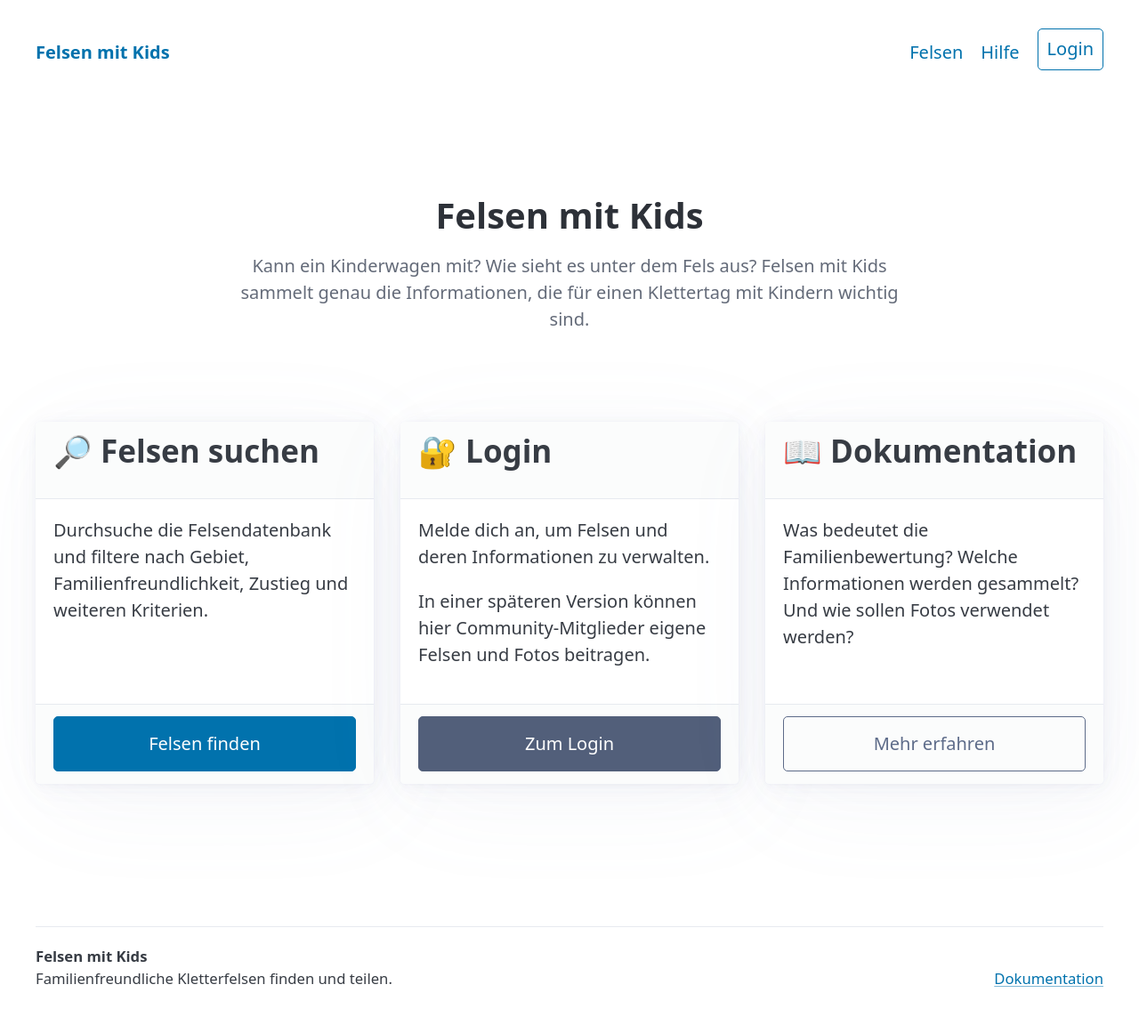
After one commit to ripertio/felsen-mit-kids, a Django app: page / in a window 1280 px wide. The commit adds this page. Shown: the whole page at 89% size. Run offline with Django 5.2, Linux system fonts and the light colour scheme; some libraries are stand-ins or nearby versions.

Commit message:
Complete public V0.3

```diff
--- a/felsen_mit_kids/urls.py
+++ b/felsen_mit_kids/urls.py
@@ -1,12 +1,25 @@
 from django.conf import settings
 from django.conf.urls.static import static
 from django.contrib import admin
+from django.shortcuts import render
 from django.urls import include, path
 
+
+def home(request):
+    return render(request, "home.html")
+
+
+def docs(request):
+    return render(request, "docs.html")
+
+
 urlpatterns = [
+    path("", home, name="home"),
+    path("crags/", include("crags.urls")),
+    path("docs/", docs, name="docs"),
     path("admin/", admin.site.urls),
-    path("crags/", include("crags.urls")),
 ]
+
 
 if settings.DEBUG:
     urlpatterns += static(
--- a/static/css/main.css
+++ b/static/css/main.css
@@ -33,8 +33,80 @@
     border-radius: var(--pico-border-radius);
 }
 
+
+/* Brand */
+
+.brand {
+    text-decoration: none;
+}
+
+
+/* Homepage */
+
+.hero {
+    max-width: 750px;
+    margin-inline: auto;
+    padding-block: 4rem 3rem;
+    text-align: center;
+}
+
+.hero > p {
+    color: var(--pico-muted-color);
+}
+
+
+.home-actions {
+    display: grid;
+    gap: 1.5rem;
+    margin-bottom: 4rem;
+}
+
+.home-actions article {
+    display: flex;
+    flex-direction: column;
+}
+
+.home-actions article > p:last-of-type {
+    flex-grow: 1;
+}
+
+.home-actions footer a {
+    width: 100%;
+}
+
+
+.home-about {
+    max-width: 750px;
+    margin-inline: auto;
+    margin-bottom: 4rem;
+}
+
+
+/* Footer */
+
+.site-footer {
+    padding-bottom: 2rem;
+}
+
+.footer-content {
+    display: flex;
+    flex-direction: column;
+    gap: 1rem;
+}
+
+
+/* Desktop */
+
 @media (min-width: 768px) {
-    .photo-gallery {
-        grid-template-columns: repeat(2, 1fr);
+
+    .home-actions {
+        grid-template-columns: repeat(3, 1fr);
     }
+
+    .footer-content {
+        flex-direction: row;
+        justify-content: space-between;
+        align-items: end;
+    }
+
 }
--- a/templates/base.html
+++ b/templates/base.html
@@ -9,6 +9,11 @@
     <meta
         name="viewport"
         content="width=device-width, initial-scale=1"
+    >
+
+    <meta
+        name="description"
+        content="Felsen mit Kids – familienfreundliche Kletterfelsen finden und teilen."
     >
 
     <title>
@@ -23,7 +28,7 @@
         href="https://cdn.jsdelivr.net/npm/@picocss/pico@2/css/pico.min.css"
     >
 
-    <!-- Eigene Ergänzungen -->
+    <!-- Project-specific CSS -->
     <link
         rel="stylesheet"
         href="{% static 'css/main.css' %}"
@@ -33,6 +38,7 @@
 
 <body>
 
+    <!-- Main navigation -->
     <header class="container">
 
         <nav>
@@ -40,19 +46,41 @@
             <ul>
                 <li>
                     <strong>
-                    <a href="{% url 'crags:list' %}">
+                        <a
+                            href="{% url 'home' %}"
+                            class="brand"
+                        >
                             Felsen mit Kids
                         </a>
                     </strong>
                 </li>
             </ul>
 
+
             <ul>
+
                 <li>
                     <a href="{% url 'crags:list' %}">
-                    Felsen finden
+                        Felsen
                     </a>
                 </li>
+
+                <li>
+                    <a href="{% url 'docs' %}">
+                        Hilfe
+                    </a>
+                </li>
+
+                <li>
+                    <a
+                        href="{% url 'admin:index' %}"
+                        role="button"
+                        class="outline"
+                    >
+                        Login
+                    </a>
+                </li>
+
             </ul>
 
         </nav>
@@ -60,6 +88,7 @@
     </header>
 
 
+    <!-- Page content -->
     <main class="container">
 
         {% block content %}
@@ -68,13 +97,26 @@
     </main>
 
 
-<footer class="container">
+    <!-- Footer -->
+    <footer class="container site-footer">
 
         <hr>
 
+        <div class="footer-content">
+
             <small>
-        Felsen mit Kids
+                <strong>Felsen mit Kids</strong><br>
+                Familienfreundliche Kletterfelsen
+                finden und teilen.
             </small>
+
+            <small>
+                <a href="{% url 'docs' %}">
+                    Dokumentation
+                </a>
+            </small>
+
+        </div>
 
     </footer>
 
--- /dev/null
+++ b/templates/home.html
@@ -0,0 +1,142 @@
+{% extends "base.html" %}
+
+
+{% block title %}
+Felsen mit Kids
+{% endblock %}
+
+
+{% block content %}
+
+
+<!-- Hero -->
+
+<section class="hero">
+
+    <hgroup>
+
+        <h1>
+            Felsen mit Kids
+        </h1>
+    </hgroup>
+
+    <p>
+        Kann ein Kinderwagen mit?
+        Wie sieht es unter dem Fels aus?
+        Felsen mit Kids sammelt genau die Informationen,
+        die für einen Klettertag mit Kindern wichtig sind.
+    </p>
+
+</section>
+
+
+
+<!-- Main actions -->
+
+<section class="home-actions">
+
+
+    <!-- Search -->
+
+    <article>
+
+        <header>
+            <h2>
+                🔎 Felsen suchen
+            </h2>
+        </header>
+
+        <p>
+            Durchsuche die Felsendatenbank und filtere
+            nach Gebiet, Familienfreundlichkeit,
+            Zustieg und weiteren Kriterien.
+        </p>
+
+        <footer>
+
+            <a
+                href="{% url 'crags:list' %}"
+                role="button"
+            >
+                Felsen finden
+            </a>
+
+        </footer>
+
+    </article>
+
+
+
+    <!-- Login -->
+
+    <article>
+
+        <header>
+            <h2>
+                🔐 Login
+            </h2>
+        </header>
+
+        <p>
+            Melde dich an, um Felsen und deren
+            Informationen zu verwalten.
+        </p>
+
+        <p>
+            In einer späteren Version können hier
+            Community-Mitglieder eigene Felsen und
+            Fotos beitragen.
+        </p>
+
+        <footer>
+
+            <a
+                href="{% url 'admin:index' %}"
+                role="button"
+                class="secondary"
+            >
+                Zum Login
+            </a>
+
+        </footer>
+
+    </article>
+
+
+
+    <!-- Documentation -->
+
+    <article>
+
+        <header>
+            <h2>
+                📖 Dokumentation
+            </h2>
+        </header>
+
+        <p>
+            Was bedeutet die Familienbewertung?
+            Welche Informationen werden gesammelt?
+            Und wie sollen Fotos verwendet werden?
+        </p>
+
+        <footer>
+
+            <a
+                href="{% url 'docs' %}"
+                role="button"
+                class="secondary outline"
+            >
+                Mehr erfahren
+            </a>
+
+        </footer>
+
+    </article>
+
+
+</section>
+
+
+
+{% endblock %}
```
Also changed, not shown: templates/docs.html (added, +43 -0 lines), README.md, 1 other file. Lines whose indentation alone changed are shown as unchanged.
